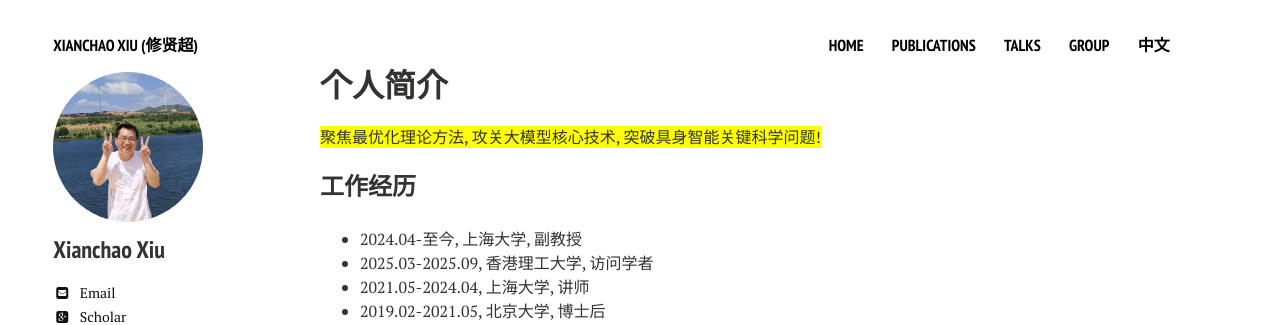
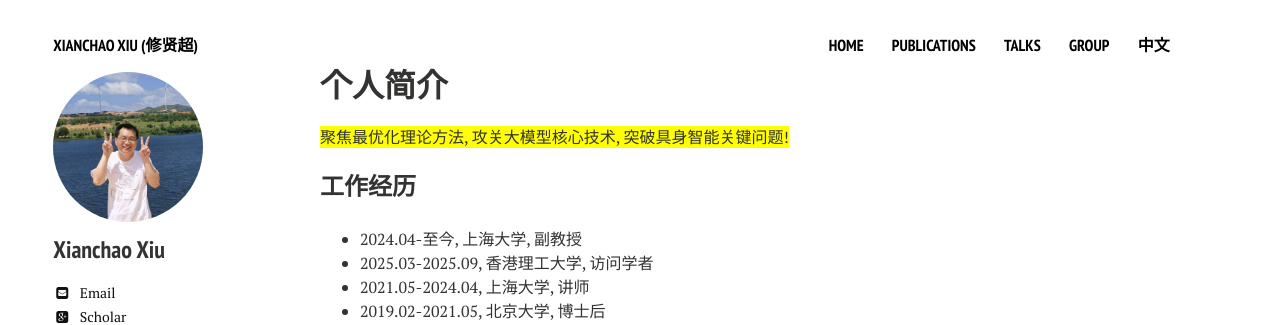
Before and after one commit to xianchaoxiu/xianchaoxiu.github.io, a Jekyll site: the page built from chinese/index.md, in a window 1280 px wide. Shown: the top 325 px of the page. Built offline with Jekyll 4.4.1, drawn with Linux system fonts in a browser that asks for light colours; nearby versions of some CDN libraries.

Commit message:
Update index.md

```diff
--- a/chinese/index.md
+++ b/chinese/index.md
@@ -8,7 +8,7 @@ share: false
 ---
 
 
-<span style="background-color: yellow;">聚焦最优化理论方法, 攻关大模型核心技术, 突破具身智能关键科学问题! </span>
+<span style="background-color: yellow;">聚焦最优化理论方法, 攻关大模型核心技术, 突破具身智能关键问题! </span>
 
 
 ### 工作经历
```
